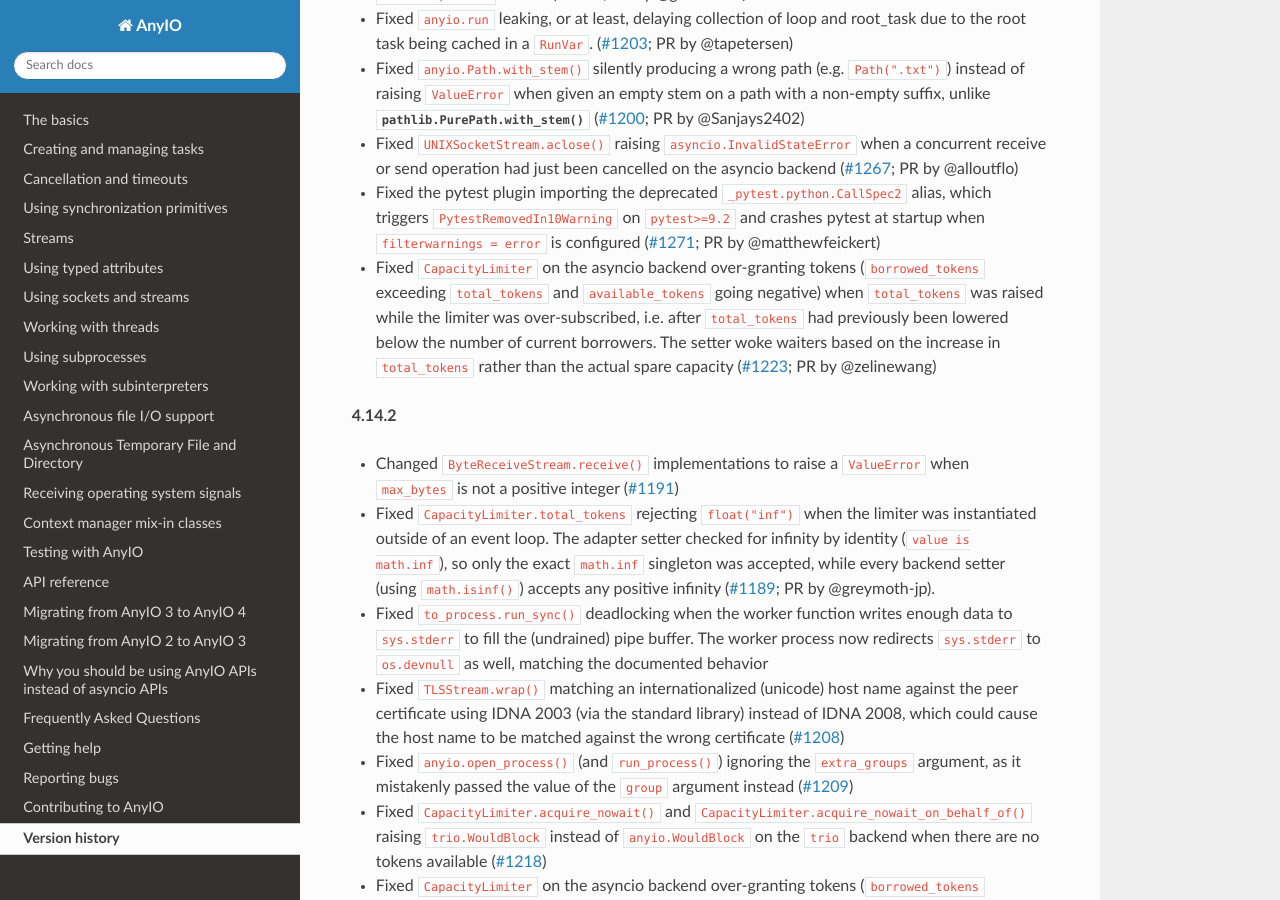
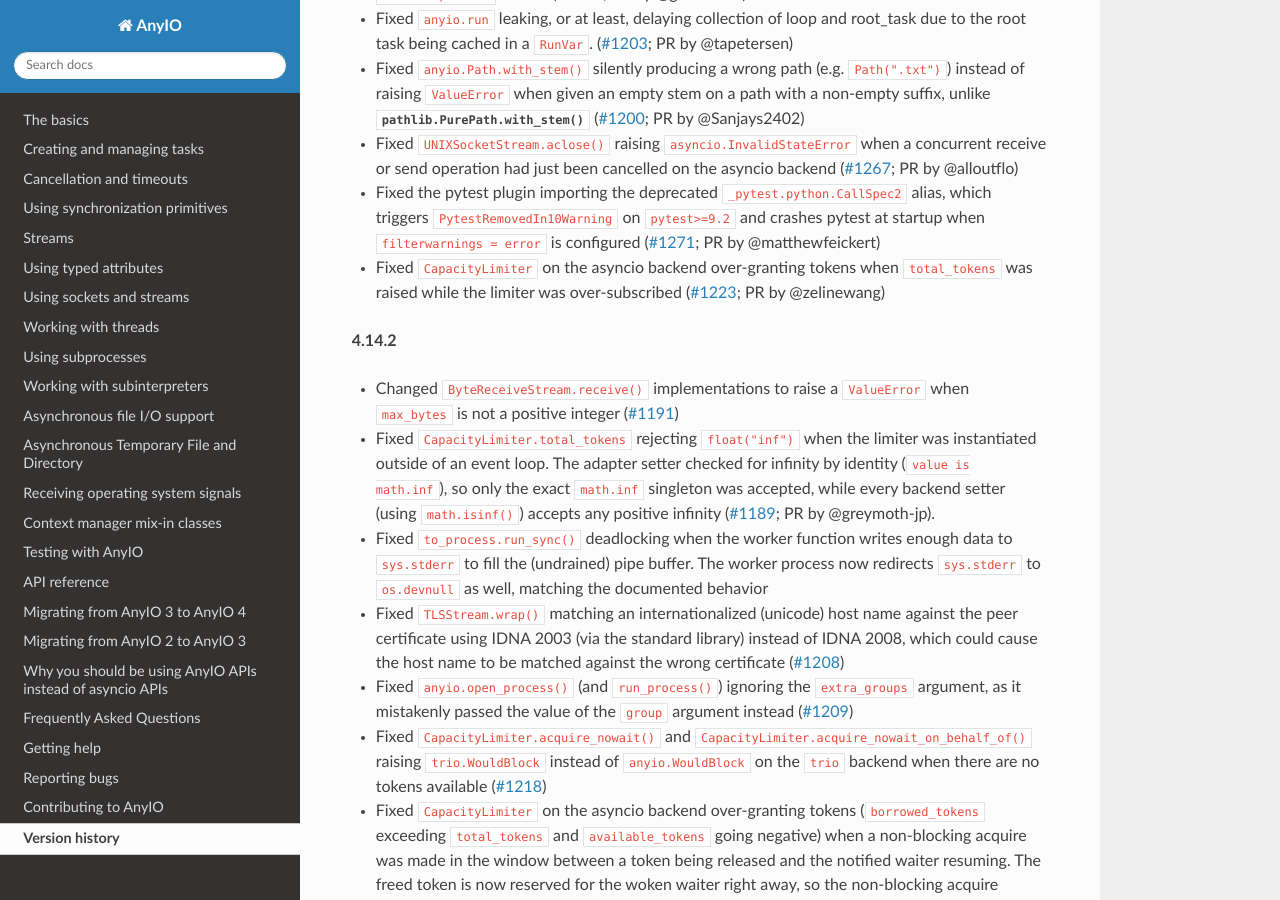
Before and after one commit to agronholm/anyio, a Sphinx documentation site: the page built from docs/versionhistory.rst, in a window 1280 px wide and 900 px high, scrolled down 1295 px. Built offline with Sphinx 7.4.7 and the Read the Docs theme 3.1.0, drawn with Linux system fonts in a browser that asks for light colours; the version number could not be read and is left out.

Commit message:
Apply suggestion from @agronholm

```diff
--- a/docs/versionhistory.rst
+++ b/docs/versionhistory.rst
@@ -72,12 +72,8 @@ This library adheres to `Semantic Versioning 2.0 <http://semver.org/>`_.
   which triggers ``PytestRemovedIn10Warning`` on ``pytest>=9.2`` and crashes pytest at
   startup when ``filterwarnings = error`` is configured
   (`#1271 <https://github.com/agronholm/anyio/issues/1271>`_; PR by @matthewfeickert)
-- Fixed ``CapacityLimiter`` on the asyncio backend over-granting tokens
-  (``borrowed_tokens`` exceeding ``total_tokens`` and ``available_tokens`` going
-  negative) when ``total_tokens`` was raised while the limiter was
-  over-subscribed, i.e. after ``total_tokens`` had previously been lowered below
-  the number of current borrowers. The setter woke waiters based on the increase
-  in ``total_tokens`` rather than the actual spare capacity
+- Fixed ``CapacityLimiter`` on the asyncio backend over-granting tokens when
+  ``total_tokens`` was raised while the limiter was over-subscribed
   (`#1223 <https://github.com/agronholm/anyio/pull/1223>`_; PR by @zelinewang)
 
 **4.14.2**
```
